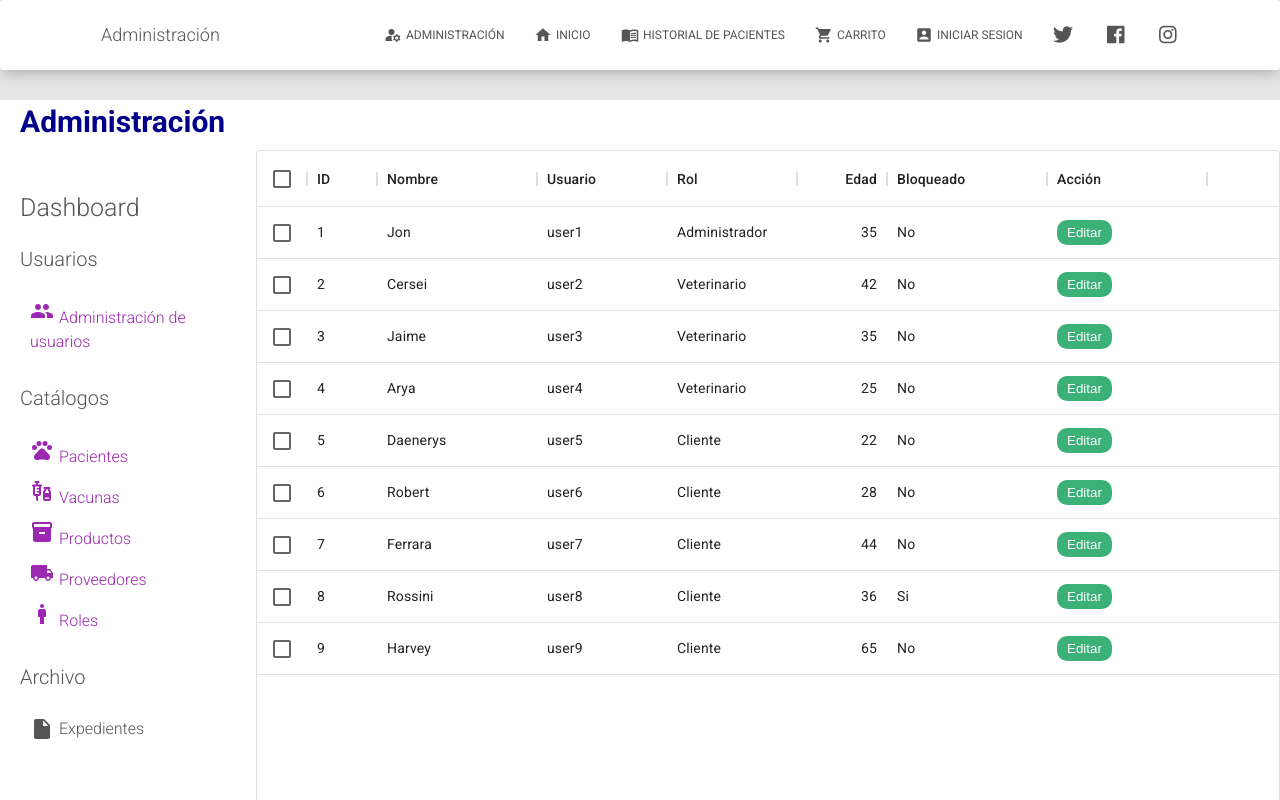
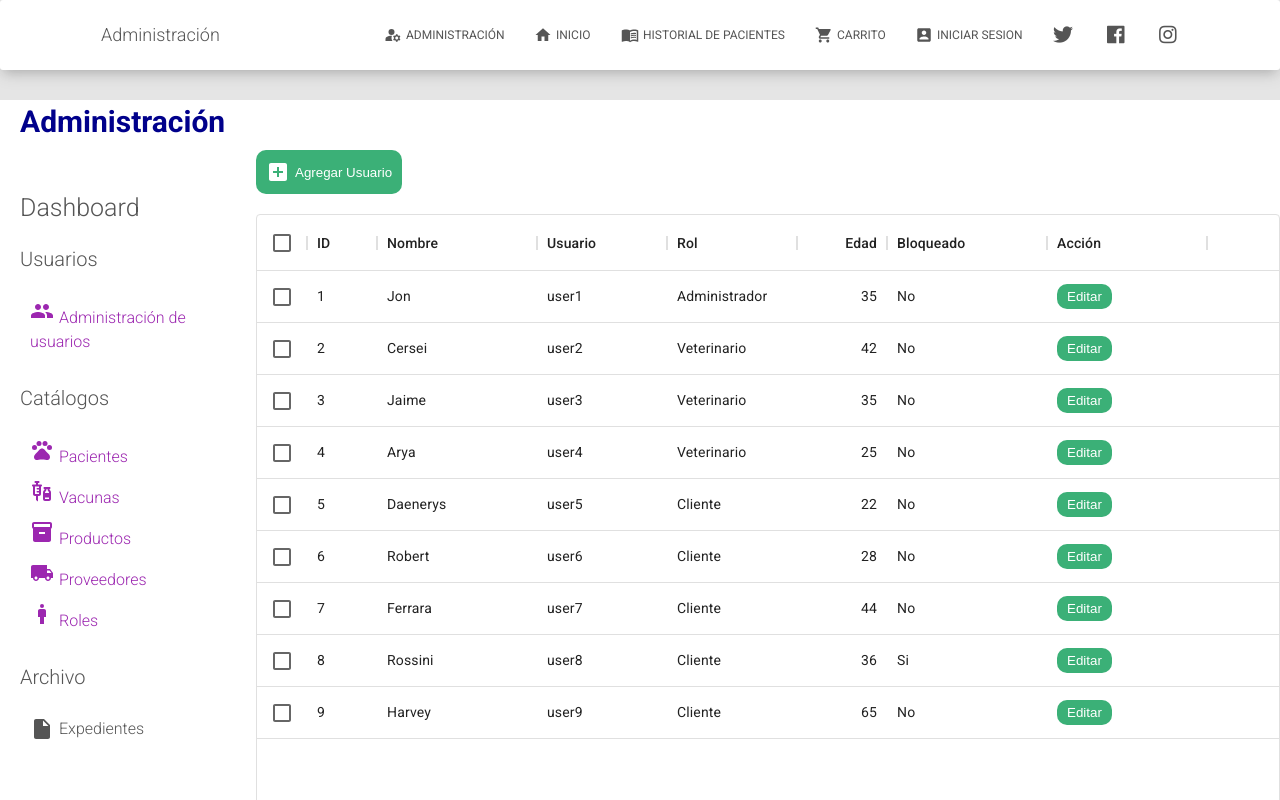
Before and after one commit to Nighfire3250/Repoveterinaria, a React (Create React App) app: page /admin-page in a window 1280 px wide. Shown: the top 800 px of the page. Built offline with nearby package versions, Linux system fonts and the light colour scheme.

Commit message:
boton agregar y pantalla editar usuario

```diff
--- a/src/views/AdminPage/AdminPage.js
+++ b/src/views/AdminPage/AdminPage.js
@@ -12,6 +12,7 @@ import Pacientes from "./Sections/Catalogos/CatPacientes.jsx";
 import Productos from "./Sections/Catalogos/CatProductos.jsx";
 import Proveedores from "./Sections/Catalogos/CatProveedores.jsx";
 import Roles from "./Sections/Catalogos/CatRoles.jsx";
+import User from "./Sections/editPages/SectionEdit.jsx";
 import { BrowserRouter as Router, Route, Switch } from "react-router-dom";
 
 export default function AdminPage(props) {
@@ -46,6 +47,9 @@ export default function AdminPage(props) {
           <Route exact path="/admin-page/catRol">
             <Roles />
           </Route>
+          <Route exact path="/admin-page/:userId">
+            <User />
+          </Route>
         </Switch>
       </div>
     </Router>
--- a/src/views/AdminPage/Sections/Section.jsx
+++ b/src/views/AdminPage/Sections/Section.jsx
@@ -4,6 +4,7 @@ import { DataGrid } from "@mui/x-data-grid";
 import "./Section.scss";
 import { userRows } from "../../../dummyData.js";
 import { Link } from "react-router-dom";
+import AddBoxIcon from "@mui/icons-material/AddBox";
 
 const columns = [
   { field: "id", headerName: "ID", width: 70 },
@@ -38,6 +39,9 @@ const columns = [
 export default function Section() {
   return (
     <div className="home">
+      <button className="addUserButton">
+        <AddBoxIcon className="addIcon" /> Agregar Usuario
+      </button>
       <DataGrid
         rows={userRows}
         disableSelectionOnClick
--- a/src/views/AdminPage/Sections/Section.scss
+++ b/src/views/AdminPage/Sections/Section.scss
@@ -11,3 +11,20 @@
     cursor: pointer;
     margin-right: 20px;
 }
+
+.addUserButton {
+    display: flex;
+    border: none;
+    border-radius: 10px;
+    padding: 10px;
+    background-color: #3bb077;
+    color: white;
+    cursor: pointer;
+    margin-bottom: 20px;
+    vertical-align: middle;
+    align-items: center;
+}
+
+.addIcon {
+    margin-right: 5px;
+}
--- /dev/null
+++ b/src/views/AdminPage/Sections/editPages/SectionEdit.jsx
@@ -0,0 +1,6 @@
+import React from "react";
+import "./SectionEdit.scss";
+
+export default function SectionEdit() {
+  return <div className="sectionEdit">Hola</div>;
+}
--- /dev/null
+++ b/src/views/AdminPage/Sections/editPages/SectionEdit.scss
@@ -0,0 +1,3 @@
+.sectionEdit {
+    flex: 4;
+}
```
